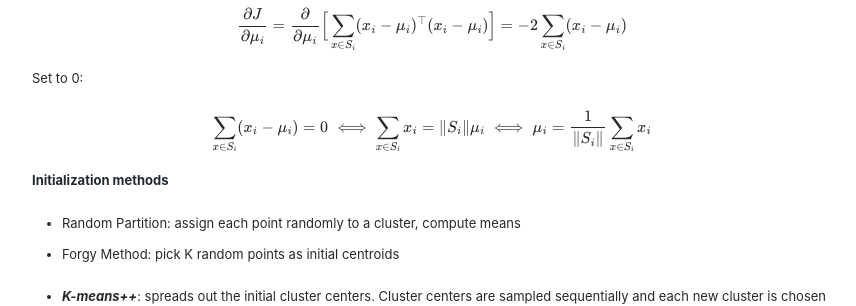
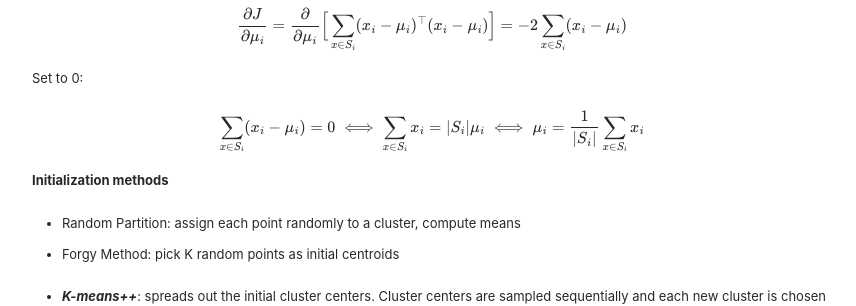
Before and after one commit to meyerlouis/meyerlouis.github.io, a Jekyll site: the page built from _posts/2000-01-04-Clustering.md, in a window 1280 px wide and 900 px high, scrolled down 829 px. Shown: the part 150-456 px from the top of the window, without its empty margins (208-1064 px from the left). Built offline with Jekyll 4.4.1, drawn with Linux system fonts in a browser that asks for light colours; formulas are drawn with MathJax 3.

Commit message:
fix bugs

```diff
--- a/_posts/2000-01-04-Clustering.md
+++ b/_posts/2000-01-04-Clustering.md
@@ -41,7 +41,7 @@ $$\frac{\partial J}{\partial \mu_i}
 Set to 0:
 
 $$\sum_{x\in S_i} (x_i - \mu_i)
-        = 0 \iff \sum_{x\in S_i} x_i = \|S_i\|\mu_i \iff \mu_i = \frac{1}{\|S_i\|}\sum_{x\in S_i} x_i $$
+        = 0 \iff \sum_{x\in S_i} x_i = |S_i|\mu_i \iff \mu_i = \frac{1}{|S_i|}\sum_{x\in S_i} x_i $$
 
 
 **Initialization methods**
@@ -110,9 +110,9 @@ The extent to which the hierarchical structure produced by a dendogram actually
 ---
 ## Choice of Distance functions
 - ***Minkowski Distance***: $d(x,y) = \Big( \sum_i \| x_i - _i\|^q\Big)^{1/q} $
-- ***Euclidean Distance*** for $q = 2$
-- ***Manhattan Distance*** for $q = 1$
-- ***Chebyshev Distance*** for $q \to \infty$
+    - ***Euclidean Distance*** for $q = 2$
+    - ***Manhattan Distance*** for $q = 1$
+    - ***Chebyshev Distance*** for $q \to \infty$
 - ***Mahalanobis Distance***: $$d(x,y) = \sqrt{(x-y)^\top \Sigma^{-1}(x-y)}$$
     - Covariance aware: computes ordinary Euclidean distance in the correlation and variance corrected space
     - Requires estimation of covariance matrix so can be unstable in high dimensions, and expensive
```
